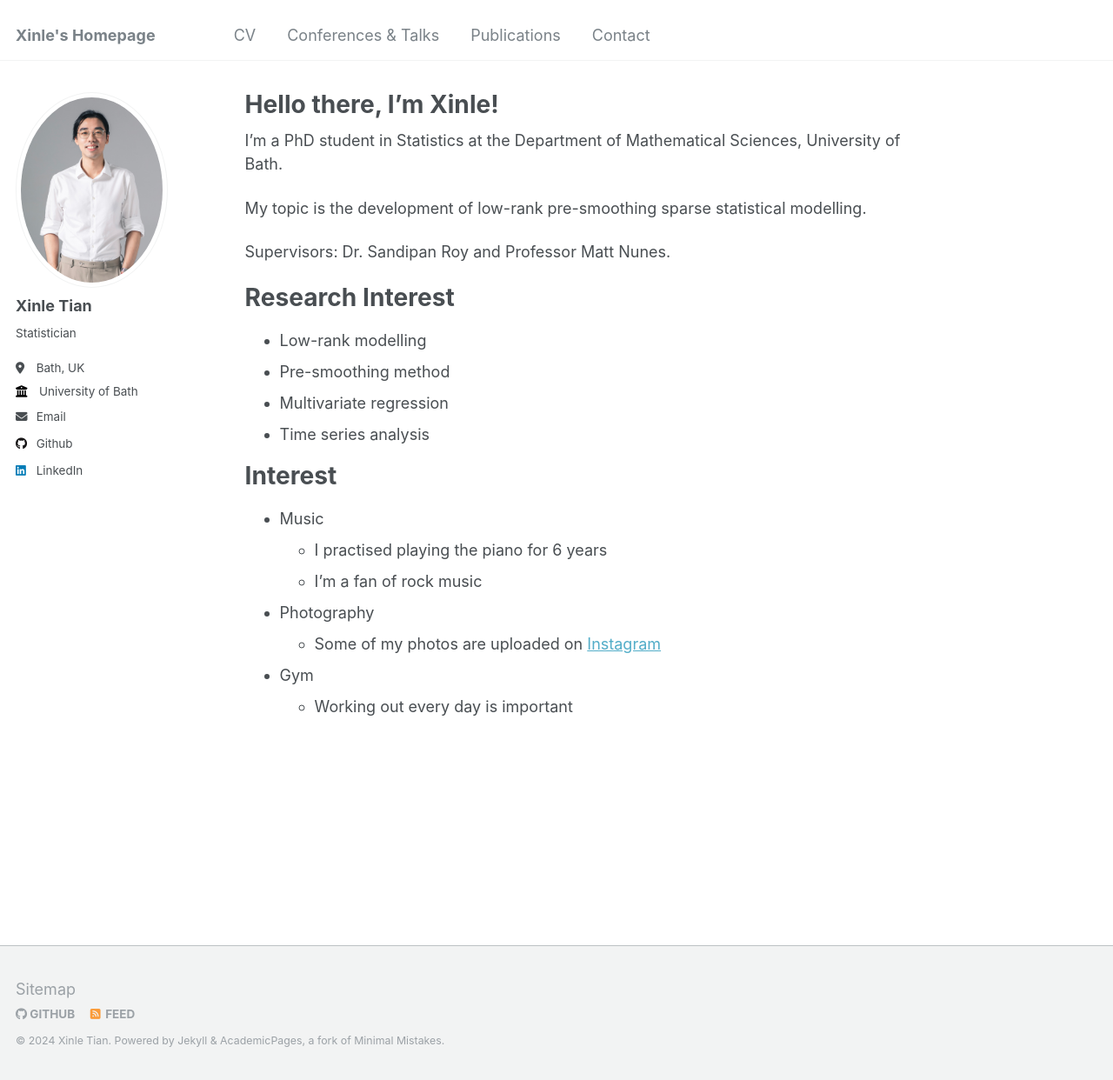
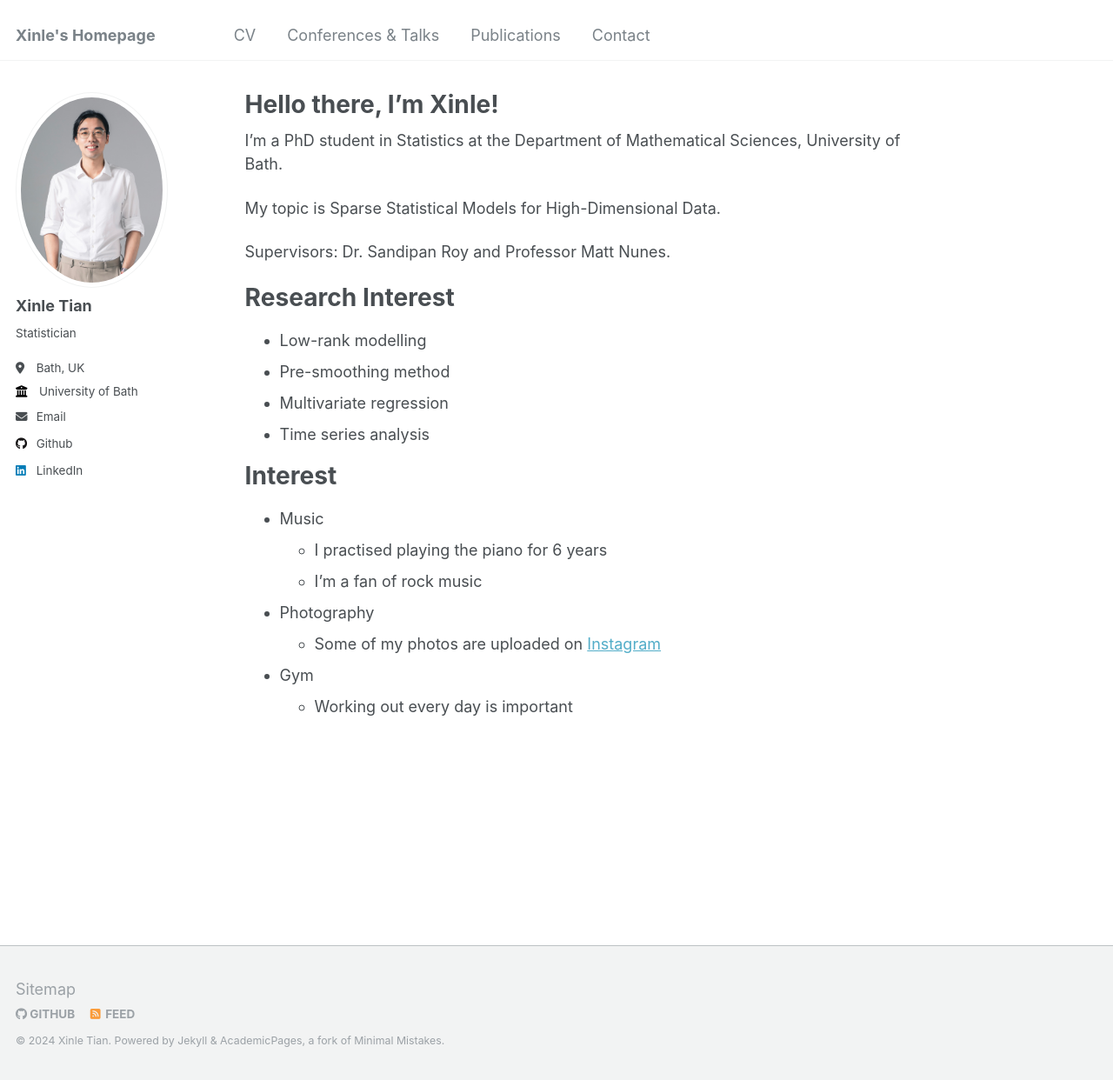
Before and after one commit to xinlet/xinlet.github.io, a Jekyll site: the page built from _pages/about.md, in a window 1280 px wide and 1242 px high. Shown: the whole window at 87% size. Built offline with Jekyll 4.4.1, drawn with Linux system fonts in a browser that asks for light colours.

Commit message:
Update about.md

```diff
--- a/_pages/about.md
+++ b/_pages/about.md
@@ -9,7 +9,7 @@ redirect_from:
 
 I'm a PhD student in Statistics at the Department of Mathematical Sciences, University of Bath.
 
-My topic is the development of low-rank pre-smoothing sparse statistical modelling.
+My topic is Sparse Statistical Models for High-Dimensional Data.
 
 Supervisors: Dr. Sandipan Roy and Professor Matt Nunes.
 
```
